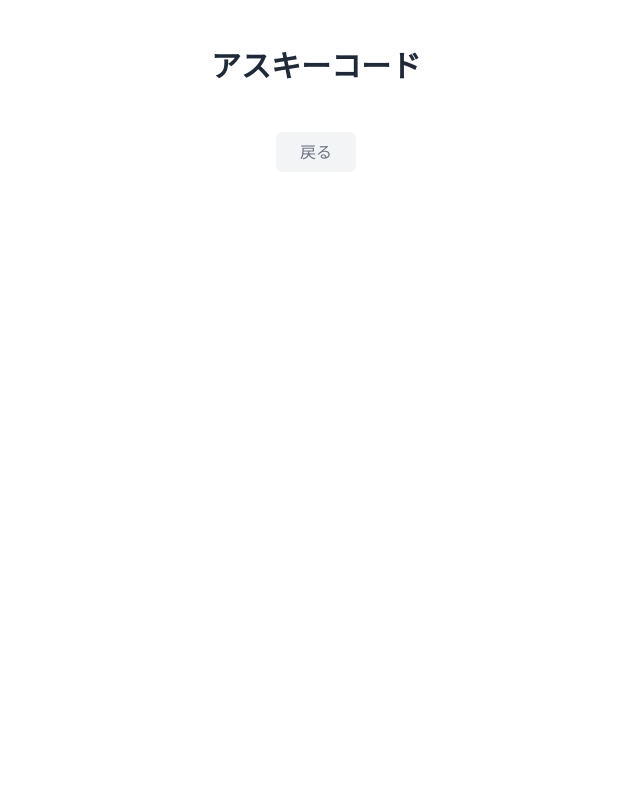
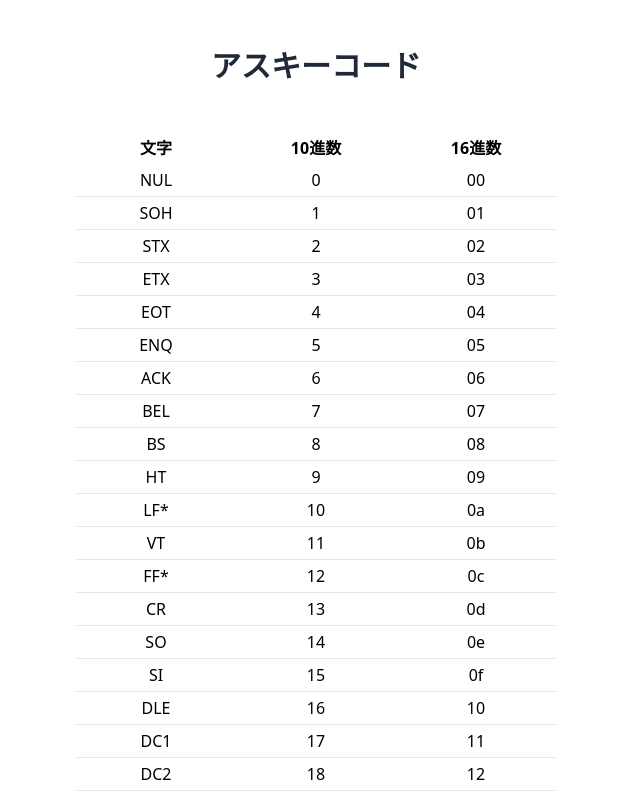
Before and after one commit to tukky-14/nextjs-job-info, a Next.js app: page /ascii in a window 1280 px wide. Shown: the top 799 px of the page, without its empty margins (324-964 px from the left). Built offline with nearby package versions, Linux system fonts and the light colour scheme.

Commit message:
アスキーコードの表示処理を追加

```diff
--- a/src/pages/ascii/index.tsx
+++ b/src/pages/ascii/index.tsx
@@ -1,12 +1,57 @@
+import { useEffect, useState } from 'react';
+import axios from 'axios';
 import Header from '@/components/Header';
 import BackButton from '@/components/BackButton';
 
+interface AsciiCode {
+    string: string;
+    decimal: string;
+    hexadecimal: string;
+}
+
 export default function Ascii() {
+    const [asciiCodes, setAsciiCodes] = useState<AsciiCode[]>([]);
+
+    /**
+     * 初期処理
+     */
+    useEffect(() => {
+        (async () => {
+            // 祝日取得
+            const { data } = await axios.get<AsciiCode[]>('/ascii.json');
+            setAsciiCodes(data);
+        })();
+    }, []);
+
     return (
         <>
             <div className="bg-white py-6 sm:py-8 lg:py-12">
                 <div className="mx-auto max-w-screen-2xl px-4 md:px-8">
                     <Header title="アスキーコード" />
+                    <table className="table-auto m-auto mb-5">
+                        <thead>
+                            <tr>
+                                <th className="py-1">文字</th>
+                                <th className="py-1">10進数</th>
+                                <th className="py-1">16進数</th>
+                            </tr>
+                        </thead>
+                        <tbody>
+                            {asciiCodes.map((asciiCode) => (
+                                <tr key={asciiCode.decimal}>
+                                    <td className="w-40 text-center px-4 py-1 border-b">
+                                        {asciiCode.string}
+                                    </td>
+                                    <td className="w-40 text-center px-4 py-1 border-b">
+                                        {asciiCode.decimal}
+                                    </td>
+                                    <td className="w-40 text-center px-4 py-1 border-b">
+                                        {asciiCode.hexadecimal}
+                                    </td>
+                                </tr>
+                            ))}
+                        </tbody>
+                    </table>
                     <BackButton />
                 </div>
             </div>
```
Also changed, not shown: public/ascii.json (renamed from src/ascii.json).
